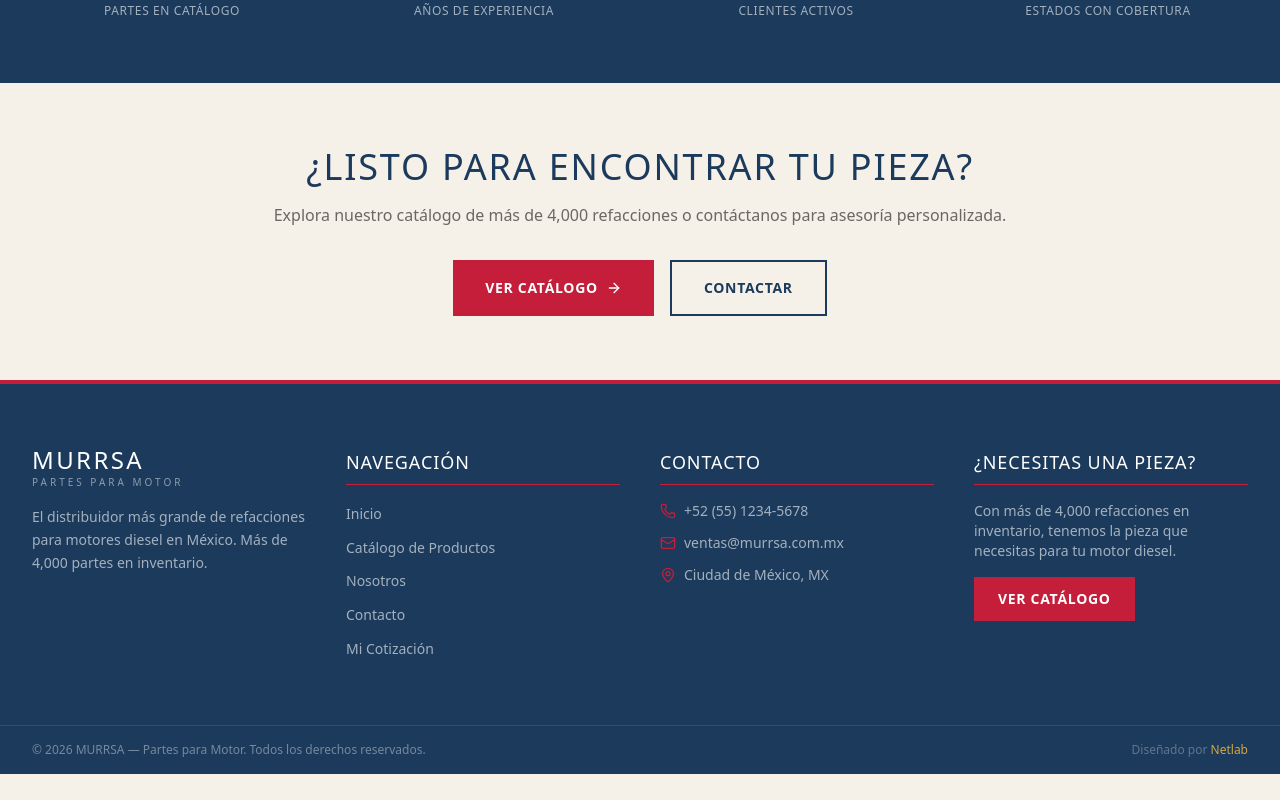
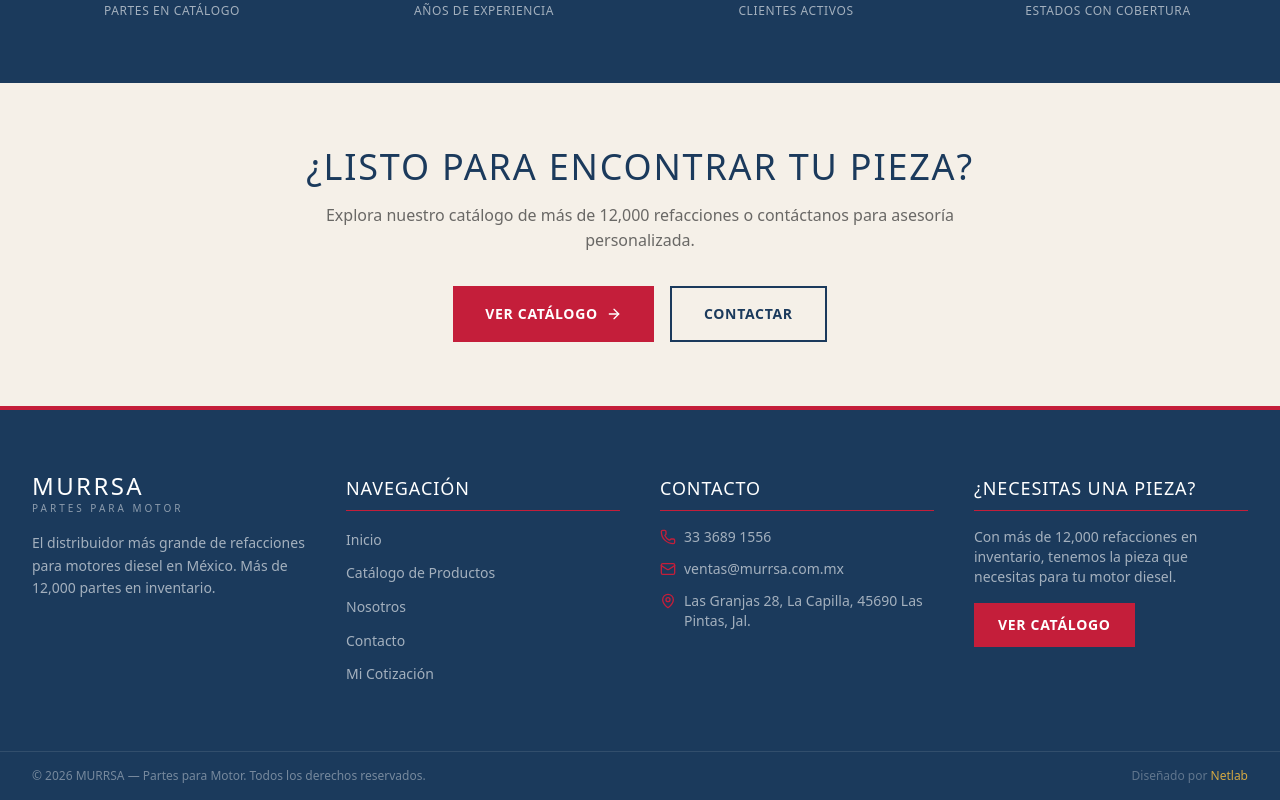
Before and after one commit to netlabdotmx/murrsaecommerce, a Next.js app: page /nosotros in a window 1280 px wide. Shown: the part 1163-1963 px from the top of the page. Before the commit the page ends 1937 px from the top, so only its background shows below. Built offline with nearby package versions, Linux system fonts and the light colour scheme.

Commit message:
Actualizar contacto: teléfono, dirección y cantidad de productos

```diff
--- a/app/catalogo/catalogo-content.tsx
+++ b/app/catalogo/catalogo-content.tsx
@@ -80,7 +80,7 @@ export function CatalogoContent() {
             CATÁLOGO DE PRODUCTOS
           </h1>
           <p className="text-white/60 mt-2">
-            Más de 4,000 refacciones para motores diesel
+            Más de 12,000 refacciones para motores diesel
           </p>
         </div>
       </div>
--- a/app/contacto/page.tsx
+++ b/app/contacto/page.tsx
@@ -56,7 +56,7 @@ export default function ContactoPage() {
                     Teléfono
                   </h3>
                   <p className="text-murrsa-charcoal/70 text-sm mt-1">
-                    +52 (55) 1234-5678
+                    33 3689 1556
                   </p>
                 </div>
               </div>
@@ -84,7 +84,7 @@ export default function ContactoPage() {
                     Dirección
                   </h3>
                   <p className="text-murrsa-charcoal/70 text-sm mt-1">
-                    Ciudad de México, MX
+                    Las Granjas 28, La Capilla, 45690 Las Pintas, Jal.
                   </p>
                 </div>
               </div>
--- a/app/layout.tsx
+++ b/app/layout.tsx
@@ -23,7 +23,7 @@ const bebasNeue = Bebas_Neue({
 export const metadata: Metadata = {
   title: "MURRSA — Partes para Motores Diesel",
   description:
-    "El distribuidor más grande de refacciones para motores diesel en México. Más de 4,000 partes disponibles. Solicita tu cotización hoy.",
+    "El distribuidor más grande de refacciones para motores diesel en México. Más de 12,000 partes disponibles. Solicita tu cotización hoy.",
   keywords: [
     "refacciones diesel",
     "partes motor diesel",
--- a/app/nosotros/page.tsx
+++ b/app/nosotros/page.tsx
@@ -43,7 +43,7 @@ export default function NosotrosPage() {
                   el catálogo más extenso de refacciones diesel del país.
                 </p>
                 <p>
-                  Hoy, con más de <strong>4,000 partes en inventario</strong>,
+                  Hoy, con más de <strong>12,000 partes en inventario</strong>,
                   somos el referente en la industria. Empaques, accesorios,
                   componentes de motor — si existe, lo tenemos o lo
                   conseguimos.
@@ -104,7 +104,7 @@ export default function NosotrosPage() {
         <div className="max-w-7xl mx-auto px-4 sm:px-6 lg:px-8">
           <div className="grid grid-cols-2 md:grid-cols-4 gap-8 text-center">
             {[
-              { number: "4,000+", label: "Partes en catálogo" },
+              { number: "12,000+", label: "Partes en catálogo" },
               { number: "25+", label: "Años de experiencia" },
               { number: "500+", label: "Clientes activos" },
               { number: "32", label: "Estados con cobertura" },
@@ -129,7 +129,7 @@ export default function NosotrosPage() {
             ¿LISTO PARA ENCONTRAR TU PIEZA?
           </h2>
           <p className="text-murrsa-charcoal/70 mb-8">
-            Explora nuestro catálogo de más de 4,000 refacciones o contáctanos
+            Explora nuestro catálogo de más de 12,000 refacciones o contáctanos
             para asesoría personalizada.
           </p>
           <div className="flex flex-wrap justify-center gap-4">
--- a/app/page.tsx
+++ b/app/page.tsx
@@ -48,7 +48,7 @@ export default async function HomePage() {
             </h1>
 
             <p className="text-white/80 text-lg md:text-xl max-w-xl mb-8 leading-relaxed">
-              Más de <strong className="text-murrsa-gold">4,000 partes</strong> en inventario.
+              Más de <strong className="text-murrsa-gold">12,000 partes</strong> en inventario.
               Empaques, accesorios, componentes — todo lo que tu motor necesita.
             </p>
 
@@ -82,7 +82,7 @@ export default async function HomePage() {
             {[
               {
                 icon: Package,
-                title: "+4,000",
+                title: "+12,000",
                 subtitle: "Refacciones en catálogo",
               },
               {
@@ -274,7 +274,7 @@ export default async function HomePage() {
               <div className="bg-murrsa-blue p-8 md:p-12">
                 <div className="grid grid-cols-2 gap-6">
                   {[
-                    { number: "4,000+", label: "Partes en catálogo" },
+                    { number: "12,000+", label: "Partes en catálogo" },
                     { number: "25+", label: "Años de experiencia" },
                     { number: "100%", label: "Piezas originales" },
                     { number: "500+", label: "Clientes satisfechos" },
--- a/components/footer.tsx
+++ b/components/footer.tsx
@@ -23,7 +23,7 @@ export function Footer() {
             </div>
             <p className="text-sm text-white/60 leading-relaxed">
               El distribuidor más grande de refacciones para motores diesel en
-              México. Más de 4,000 partes en inventario.
+              México. Más de 12,000 partes en inventario.
             </p>
           </div>
 
@@ -60,7 +60,7 @@ export function Footer() {
             <ul className="space-y-3">
               <li className="flex items-start gap-2 text-sm">
                 <Phone size={16} className="text-murrsa-red mt-0.5 shrink-0" />
-                <span className="text-white/60">+52 (55) 1234-5678</span>
+                <span className="text-white/60">33 3689 1556</span>
               </li>
               <li className="flex items-start gap-2 text-sm">
                 <Mail size={16} className="text-murrsa-red mt-0.5 shrink-0" />
@@ -68,7 +68,7 @@ export function Footer() {
               </li>
               <li className="flex items-start gap-2 text-sm">
                 <MapPin size={16} className="text-murrsa-red mt-0.5 shrink-0" />
-                <span className="text-white/60">Ciudad de México, MX</span>
+                <span className="text-white/60">Las Granjas 28, La Capilla, 45690 Las Pintas, Jal.</span>
               </li>
             </ul>
           </div>
@@ -79,7 +79,7 @@ export function Footer() {
               ¿Necesitas una pieza?
             </h3>
             <p className="text-sm text-white/60 mb-4">
-              Con más de 4,000 refacciones en inventario, tenemos la pieza que
+              Con más de 12,000 refacciones en inventario, tenemos la pieza que
               necesitas para tu motor diesel.
             </p>
             <Link
```
Also changed, not shown: 1 other file (tests, documents, lock files or other folders).
